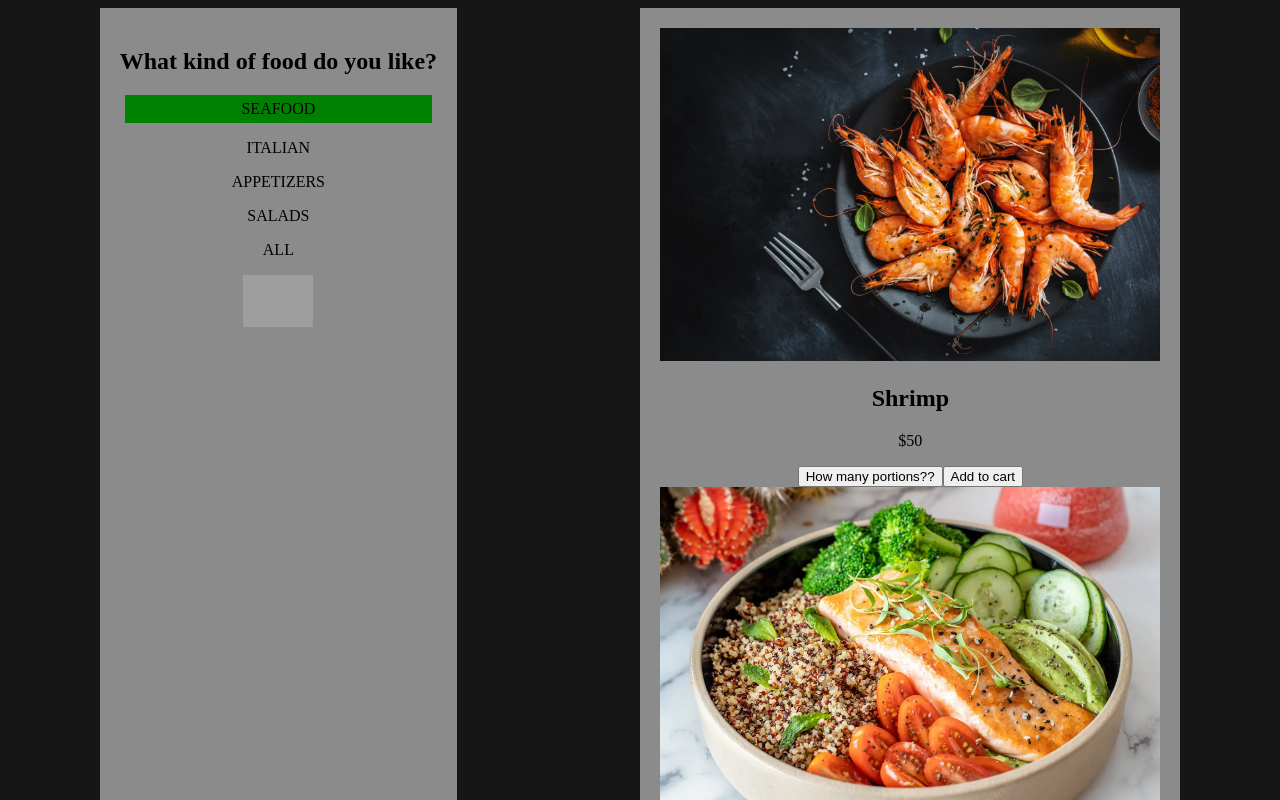
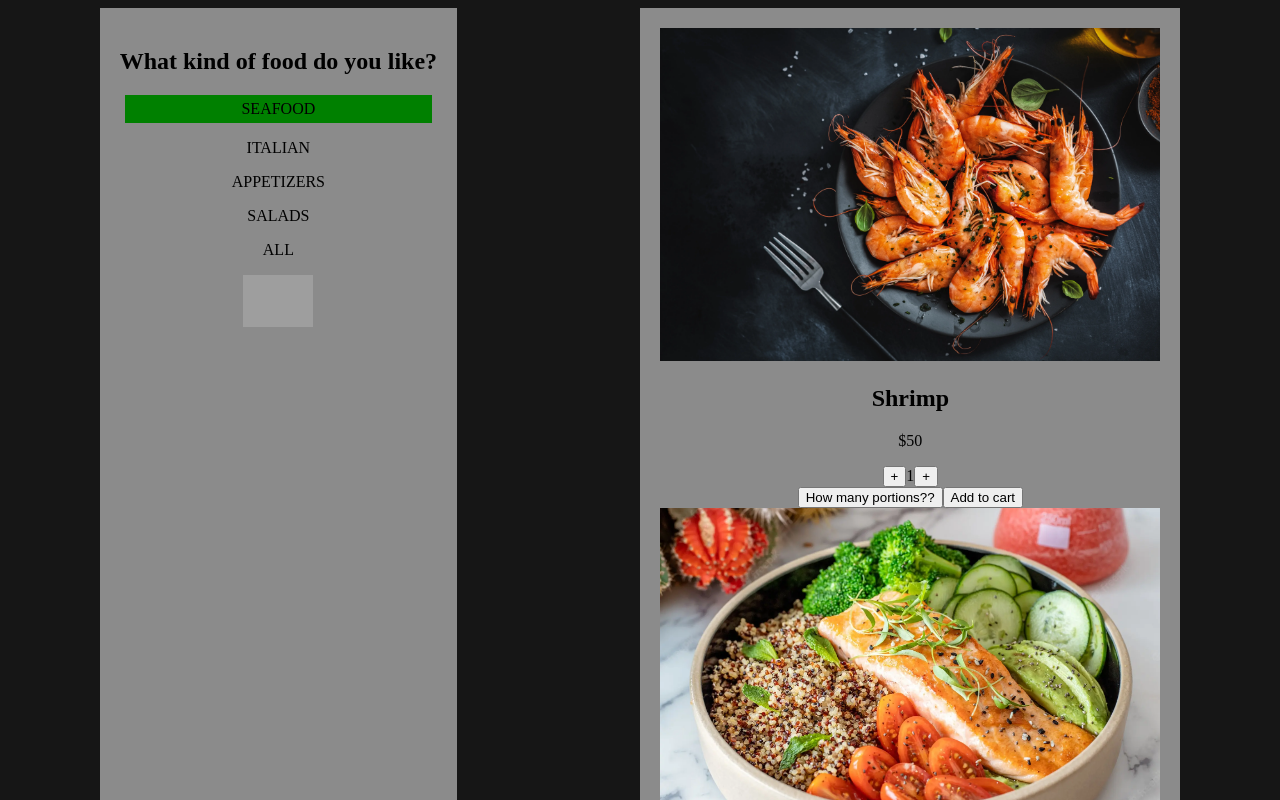
Before and after one commit to KateM3d/redux-restaurant-project, a React (Create React App) app: page / in a window 1280 px wide. Shown: the top 800 px of the page. Built offline with nearby package versions, Linux system fonts and the light colour scheme; grey boxes are pictures that could not be loaded.

Commit message:
added item counter

```diff
--- /dev/null
+++ b/src/components/cart/ChangeQuantity.jsx
@@ -0,0 +1,22 @@
+const ChangeQuantity = ({ quantity, setQuantity }) => {
+  const handleAddQuantity = () => {
+    setQuantity((prevQuantity) => prevQuantity + 1);
+  };
+  const handleReduceQuantity = () => {
+    if (quantity === 1) {
+      setQuantity(1);
+    } else {
+      setQuantity((prevQuantity) => prevQuantity - 1);
+    }
+  };
+
+  return (
+    <div>
+      <button onClick={handleReduceQuantity}>+</button>
+      <span>{quantity}</span>
+      <button onClick={handleAddQuantity}>+</button>
+    </div>
+  );
+};
+
+export default ChangeQuantity;
--- a/src/components/dishesComponents/Dish.jsx
+++ b/src/components/dishesComponents/Dish.jsx
@@ -1,10 +1,14 @@
+import { useState } from "react";
+import ChangeQuantity from "../cart/ChangeQuantity";
+
 const Dish = ({ id, img, name, price }) => {
+  const [quantity, setQuantity] = useState(1);
   return (
     <div key={id}>
       <img src={`${img}.jpg`} alt="img" />
       <h2>{name}</h2>
       <p>${price}</p>
-      {/*to fix later*/}
+      <ChangeQuantity quantity={quantity} setQuantity={setQuantity} />
       <button>How many portions??</button>
       <button>Add to cart</button>
     </div>
```
